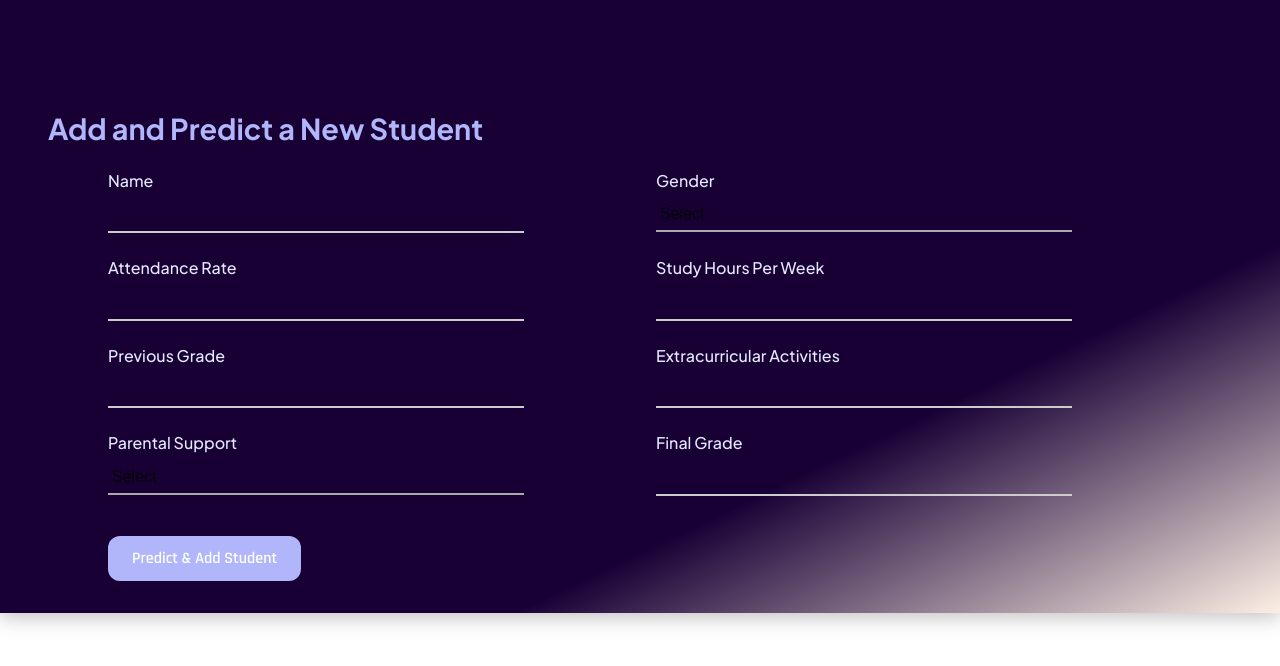
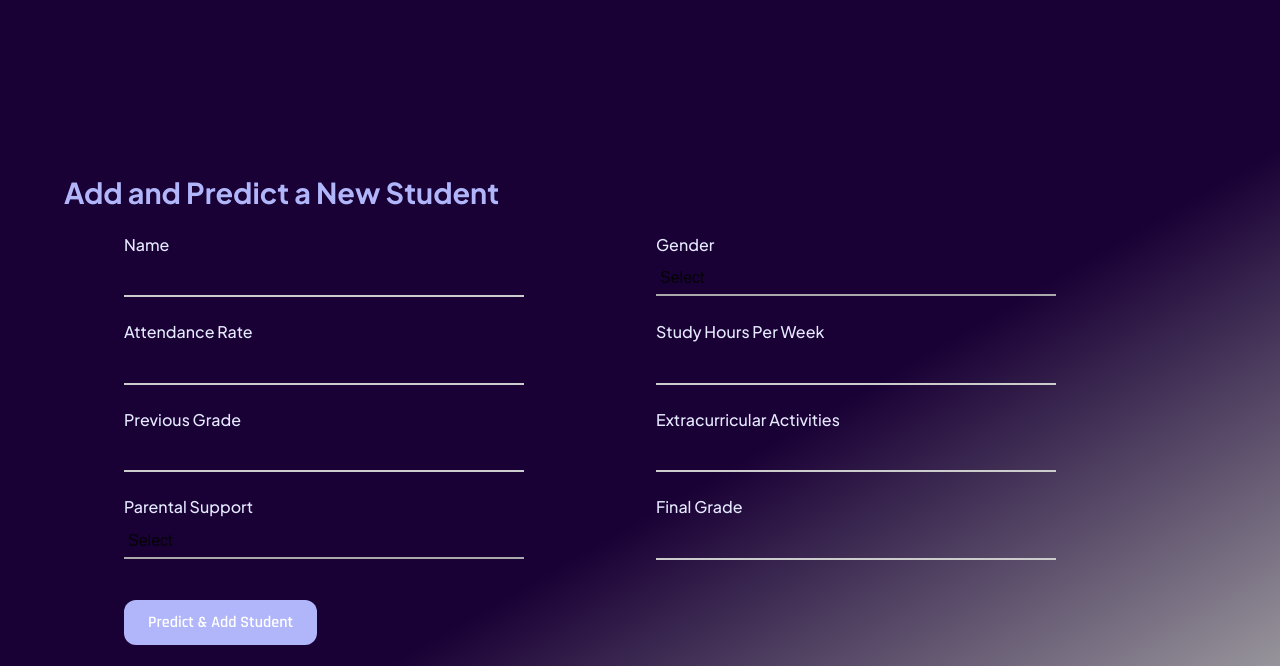
Before and after one commit to Yasmineeibrahim/riskly, a website: page public/mainDashboardComponent/mainDashboard.html in a window 1280 px wide. Shown: the part 802-1468 px from the top of the page. Drawn offline with nearby package versions, Linux system fonts and the light colour scheme; a script that the page names is missing.

Commit message:
predict section

```diff
--- a/public/mainDashboardComponent/mainDashboard.css
+++ b/public/mainDashboardComponent/mainDashboard.css
@@ -496,18 +496,37 @@ width: 100%;
   background-color: orange !important;
   transition: none;
 }
+.form-wrapper {
+  position: relative;
+  overflow: hidden;
+  padding: 4rem 2rem;
+}
+
+.form-lottie-bg {
+  position: absolute;
+  top: 0;
+  left: 0;
+  width: 100%;
+  height: 100%;
+  z-index: 0;
+  pointer-events: none;
+background: linear-gradient(to bottom right, #190035 60%, #aaaaaa);
+  opacity: 1; /* adjust to desired visibility */
+}
+
+.form-lottie-bg dotlottie-wc {
+  width: 120%;
+  height: 100%;
+  object-fit: cover;
+}
 
 .add-student-section {
-  padding: 2rem 3rem;
-  background: linear-gradient(to bottom right, #180035 70%, #fdefe4);
-  width: 100%;
-  color: #fff;
-  height: auto;
-  font-family: 'Plus Jakarta Sans', sans-serif;
-  box-shadow: 0 4px 20px rgba(0, 0, 0, 0.25);
-  z-index: 5;
+  position: relative;
+  z-index: 1;
+  padding: 2rem;
+  border-radius: 1rem;
+}
 
-}
 
 .add-student-section h2 {
   font-size: 1.8rem;
--- a/public/mainDashboardComponent/mainDashboard.html
+++ b/public/mainDashboardComponent/mainDashboard.html
@@ -96,8 +96,19 @@
     <section id="student-table-section" class="student-table-wrapper">
       <!-- JavaScript will inject the student table here -->
     </section>
+    <div class="form-wrapper">
+          <!-- Background Lottie animation -->
+  <div class="form-lottie-bg">
+    <dotlottie-wc
+      src="https://lottie.host/6f4cd0ab-9669-4326-830f-4392c5d2d0aa/eIJ9XQgXYx.lottie"
+      autoplay
+      loop
+      speed="1"
+    ></dotlottie-wc>
+  </div>
    <section id="add-student-section" class="add-student-section">
   <h2>Add and Predict a New Student</h2>
+
   <form id="add-student-form">
 
     <div class="form-group">
@@ -154,7 +165,7 @@
     </div>
   </form>
 </section>
-
+</div>
 
   </body>
   <script src="https://unpkg.com/aos@2.3.1/dist/aos.js"></script>
```
